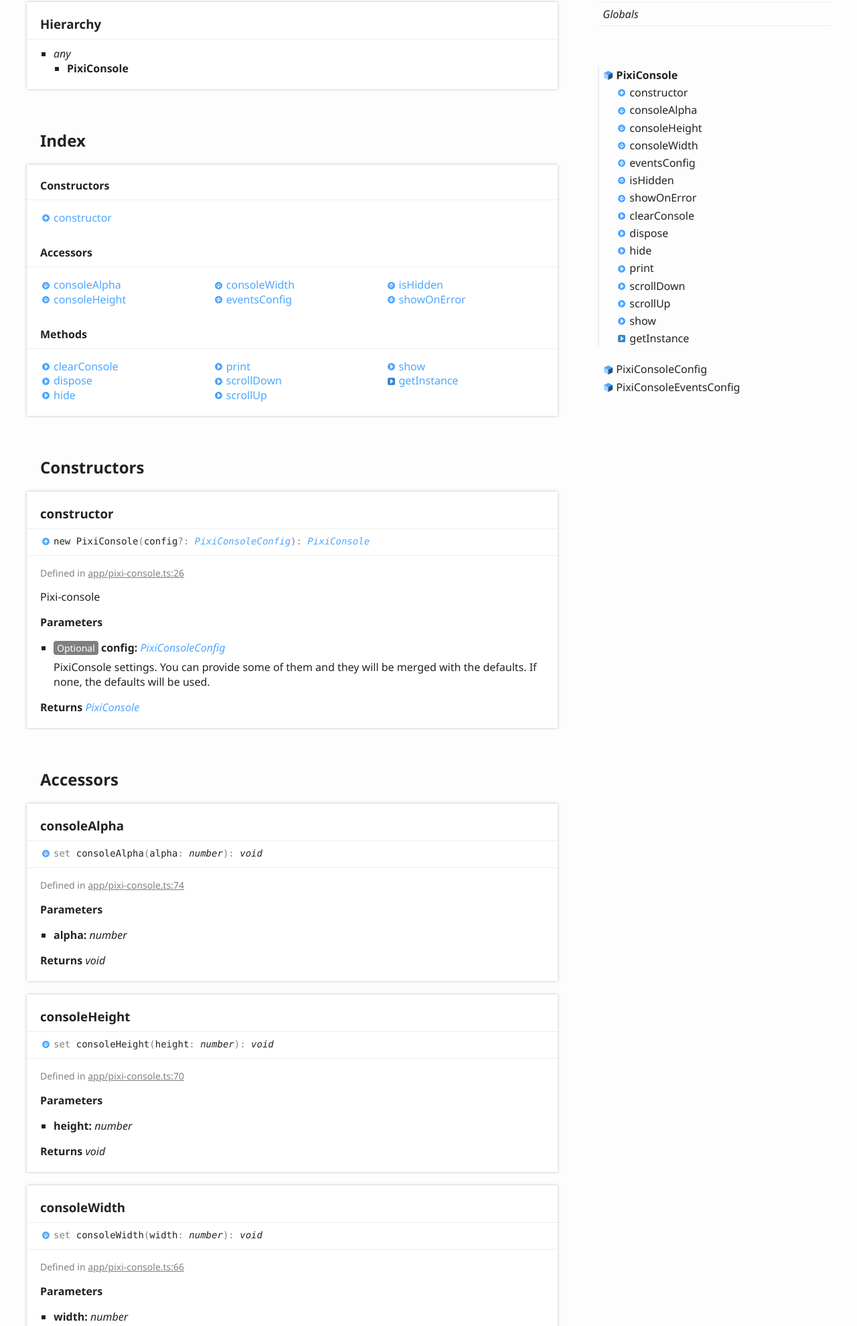
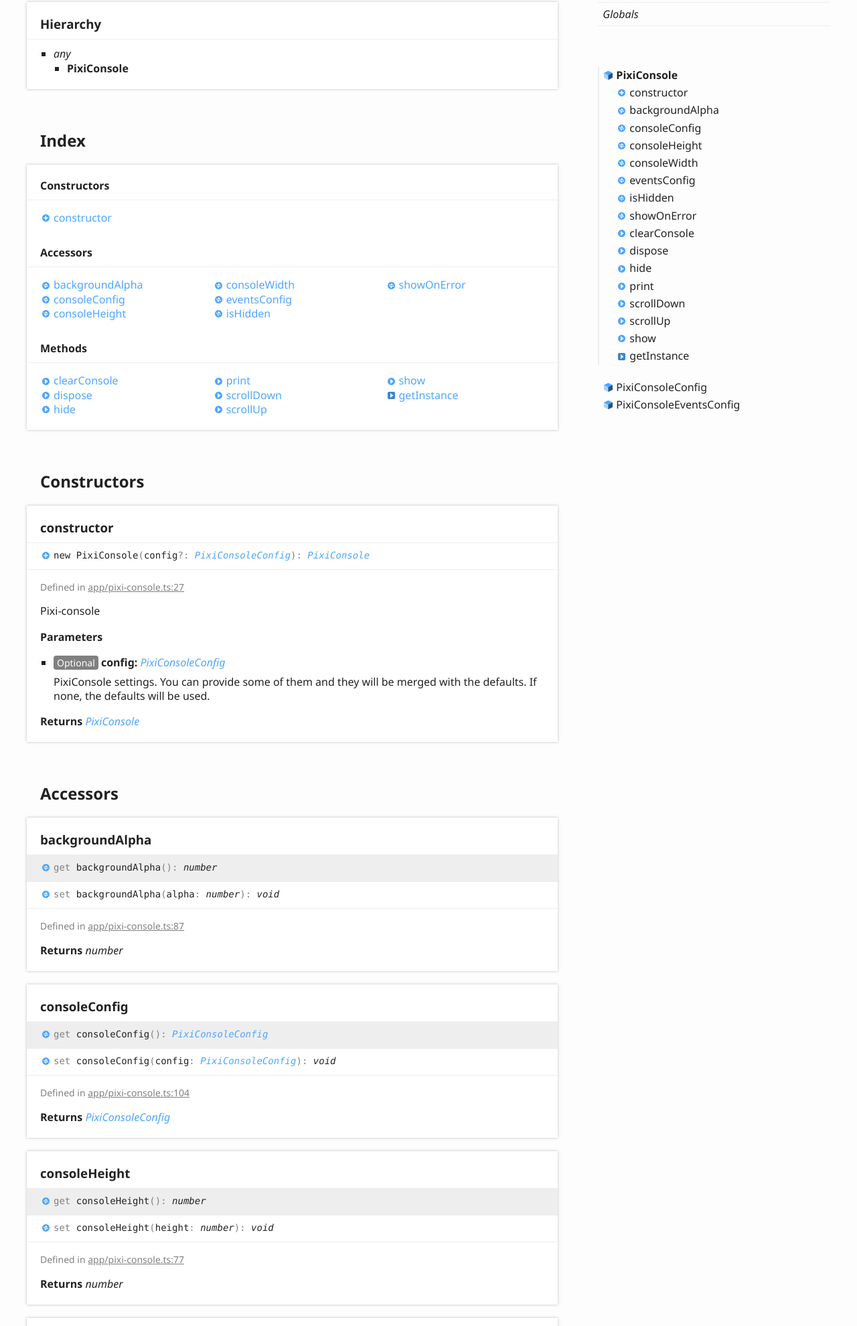
Before and after one commit to yordan-kanchelov/pixi-console, a website: page docs/classes/pixiconsole.html in a window 1280 px wide. Shown: the part 192-2172 px from the top of the page at 67% size. Drawn offline with Linux system fonts and the light colour scheme.

Commit message:
updated docs

```diff
--- a/docs/classes/pixiconsole.html
+++ b/docs/classes/pixiconsole.html
@@ -90,9 +90,10 @@
 						<section class="tsd-index-section ">
 							<h3>Accessors</h3>
 							<ul class="tsd-index-list">
-								<li class="tsd-kind-set-signature tsd-parent-kind-class"><a href="pixiconsole.html#consolealpha" class="tsd-kind-icon">console<wbr>Alpha</a></li>
-								<li class="tsd-kind-set-signature tsd-parent-kind-class"><a href="pixiconsole.html#consoleheight" class="tsd-kind-icon">console<wbr>Height</a></li>
-								<li class="tsd-kind-set-signature tsd-parent-kind-class"><a href="pixiconsole.html#consolewidth" class="tsd-kind-icon">console<wbr>Width</a></li>
+								<li class="tsd-kind-accessor tsd-parent-kind-class"><a href="pixiconsole.html#backgroundalpha" class="tsd-kind-icon">background<wbr>Alpha</a></li>
+								<li class="tsd-kind-accessor tsd-parent-kind-class"><a href="pixiconsole.html#consoleconfig" class="tsd-kind-icon">console<wbr>Config</a></li>
+								<li class="tsd-kind-accessor tsd-parent-kind-class"><a href="pixiconsole.html#consoleheight" class="tsd-kind-icon">console<wbr>Height</a></li>
+								<li class="tsd-kind-accessor tsd-parent-kind-class"><a href="pixiconsole.html#consolewidth" class="tsd-kind-icon">console<wbr>Width</a></li>
 								<li class="tsd-kind-accessor tsd-parent-kind-class"><a href="pixiconsole.html#eventsconfig" class="tsd-kind-icon">events<wbr>Config</a></li>
 								<li class="tsd-kind-get-signature tsd-parent-kind-class"><a href="pixiconsole.html#ishidden" class="tsd-kind-icon">is<wbr>Hidden</a></li>
 								<li class="tsd-kind-accessor tsd-parent-kind-class"><a href="pixiconsole.html#showonerror" class="tsd-kind-icon">show<wbr>OnError</a></li>
@@ -126,7 +127,7 @@
 						<li class="tsd-description">
 							<aside class="tsd-sources">
 								<ul>
-									<li>Defined in <a href="https://github.com/jkanchelov/pixi-console/blob/c054718/src/app/pixi-console.ts#L26">app/pixi-console.ts:26</a></li>
+									<li>Defined in <a href="https://github.com/jkanchelov/pixi-console/blob/374ae66/src/app/pixi-console.ts#L27">app/pixi-console.ts:27</a></li>
 								</ul>
 							</aside>
 							<div class="tsd-comment tsd-typography">
@@ -154,17 +155,26 @@
 			</section>
 			<section class="tsd-panel-group tsd-member-group ">
 				<h2>Accessors</h2>
-				<section class="tsd-panel tsd-member tsd-kind-set-signature tsd-parent-kind-class">
-					<a name="consolealpha" class="tsd-anchor"></a>
-					<h3>console<wbr>Alpha</h3>
-					<ul class="tsd-signatures tsd-kind-set-signature tsd-parent-kind-class">
-						<li class="tsd-signature tsd-kind-icon"><span class="tsd-signature-symbol">set</span> consoleAlpha<span class="tsd-signature-symbol">(</span>alpha<span class="tsd-signature-symbol">: </span><span class="tsd-signature-type">number</span><span class="tsd-signature-symbol">)</span><span class="tsd-signature-symbol">: </span><span class="tsd-signature-type">void</span></li>
+				<section class="tsd-panel tsd-member tsd-kind-accessor tsd-parent-kind-class">
+					<a name="backgroundalpha" class="tsd-anchor"></a>
+					<h3>background<wbr>Alpha</h3>
+					<ul class="tsd-signatures tsd-kind-accessor tsd-parent-kind-class">
+						<li class="tsd-signature tsd-kind-icon"><span class="tsd-signature-symbol">get</span> backgroundAlpha<span class="tsd-signature-symbol">(</span><span class="tsd-signature-symbol">)</span><span class="tsd-signature-symbol">: </span><span class="tsd-signature-type">number</span></li>
+						<li class="tsd-signature tsd-kind-icon"><span class="tsd-signature-symbol">set</span> backgroundAlpha<span class="tsd-signature-symbol">(</span>alpha<span class="tsd-signature-symbol">: </span><span class="tsd-signature-type">number</span><span class="tsd-signature-symbol">)</span><span class="tsd-signature-symbol">: </span><span class="tsd-signature-type">void</span></li>
 					</ul>
 					<ul class="tsd-descriptions">
 						<li class="tsd-description">
 							<aside class="tsd-sources">
 								<ul>
-									<li>Defined in <a href="https://github.com/jkanchelov/pixi-console/blob/c054718/src/app/pixi-console.ts#L74">app/pixi-console.ts:74</a></li>
+									<li>Defined in <a href="https://github.com/jkanchelov/pixi-console/blob/374ae66/src/app/pixi-console.ts#L87">app/pixi-console.ts:87</a></li>
+								</ul>
+							</aside>
+							<h4 class="tsd-returns-title">Returns <span class="tsd-signature-type">number</span></h4>
+						</li>
+						<li class="tsd-description">
+							<aside class="tsd-sources">
+								<ul>
+									<li>Defined in <a href="https://github.com/jkanchelov/pixi-console/blob/374ae66/src/app/pixi-console.ts#L91">app/pixi-console.ts:91</a></li>
 								</ul>
 							</aside>
 							<h4 class="tsd-parameters-title">Parameters</h4>
@@ -177,17 +187,58 @@
 						</li>
 					</ul>
 				</section>
-				<section class="tsd-panel tsd-member tsd-kind-set-signature tsd-parent-kind-class">
+				<section class="tsd-panel tsd-member tsd-kind-accessor tsd-parent-kind-class">
+					<a name="consoleconfig" class="tsd-anchor"></a>
+					<h3>console<wbr>Config</h3>
+					<ul class="tsd-signatures tsd-kind-accessor tsd-parent-kind-class">
+						<li class="tsd-signature tsd-kind-icon"><span class="tsd-signature-symbol">get</span> consoleConfig<span class="tsd-signature-symbol">(</span><span class="tsd-signature-symbol">)</span><span class="tsd-signature-symbol">: </span><a href="pixiconsoleconfig.html" class="tsd-signature-type">PixiConsoleConfig</a></li>
+						<li class="tsd-signature tsd-kind-icon"><span class="tsd-signature-symbol">set</span> consoleConfig<span class="tsd-signature-symbol">(</span>config<span class="tsd-signature-symbol">: </span><a href="pixiconsoleconfig.html" class="tsd-signature-type">PixiConsoleConfig</a><span class="tsd-signature-symbol">)</span><span class="tsd-signature-symbol">: </span><span class="tsd-signature-type">void</span></li>
+					</ul>
+					<ul class="tsd-descriptions">
+						<li class="tsd-description">
+							<aside class="tsd-sources">
+								<ul>
+									<li>Defined in <a href="https://github.com/jkanchelov/pixi-console/blob/374ae66/src/app/pixi-console.ts#L104">app/pixi-console.ts:104</a></li>
+								</ul>
+							</aside>
+							<h4 class="tsd-returns-title">Returns <a href="pixiconsoleconfig.html" class="tsd-signature-type">PixiConsoleConfig</a></h4>
+						</li>
+						<li class="tsd-description">
+							<aside class="tsd-sources">
+								<ul>
+									<li>Defined in <a href="https://github.com/jkanchelov/pixi-console/blob/374ae66/src/app/pixi-console.ts#L108">app/pixi-console.ts:108</a></li>
+								</ul>
+							</aside>
+							<h4 class="tsd-parameters-title">Parameters</h4>
+							<ul class="tsd-parameters">
+								<li>
+									<h5>config: <a href="pixiconsoleconfig.html" class="tsd-signature-type">PixiConsoleConfig</a></h5>
+								</li>
+							</ul>
+							<h4 class="tsd-returns-title">Returns <span class="tsd-signature-type">void</span></h4>
+						</li>
+					</ul>
+				</section>
+				<section class="tsd-panel tsd-member tsd-kind-accessor tsd-parent-kind-class">
 					<a name="consoleheight" class="tsd-anchor"></a>
 					<h3>console<wbr>Height</h3>
-					<ul class="tsd-signatures tsd-kind-set-signature tsd-parent-kind-class">
+					<ul class="tsd-signatures tsd-kind-accessor tsd-parent-kind-class">
+						<li class="tsd-signature tsd-kind-icon"><span class="tsd-signature-symbol">get</span> consoleHeight<span class="tsd-signature-symbol">(</span><span class="tsd-signature-symbol">)</span><span class="tsd-signature-symbol">: </span><span class="tsd-signature-type">number</span></li>
 						<li class="tsd-signature tsd-kind-icon"><span class="tsd-signature-symbol">set</span> consoleHeight<span class="tsd-signature-symbol">(</span>height<span class="tsd-signature-symbol">: </span><span class="tsd-signature-type">number</span><span class="tsd-signature-symbol">)</span><span class="tsd-signature-symbol">: </span><span class="tsd-signature-type">void</span></li>
 					</ul>
 					<ul class="tsd-descriptions">
 						<li class="tsd-description">
 							<aside class="tsd-sources">
 								<ul>
-									<li>Defined in <a href="https://github.com/jkanchelov/pixi-console/blob/c054718/src/app/pixi-console.ts#L70">app/pixi-console.ts:70</a></li>
+									<li>Defined in <a href="https://github.com/jkanchelov/pixi-console/blob/374ae66/src/app/pixi-console.ts#L77">app/pixi-console.ts:77</a></li>
+								</ul>
+							</aside>
+							<h4 class="tsd-returns-title">Returns <span class="tsd-signature-type">number</span></h4>
+						</li>
+						<li class="tsd-description">
+							<aside class="tsd-sources">
+								<ul>
+									<li>Defined in <a href="https://github.com/jkanchelov/pixi-console/blob/374ae66/src/app/pixi-console.ts#L81">app/pixi-console.ts:81</a></li>
 								</ul>
 							</aside>
 							<h4 class="tsd-parameters-title">Parameters</h4>
@@ -200,17 +251,26 @@
 						</li>
 					</ul>
 				</section>
-				<section class="tsd-panel tsd-member tsd-kind-set-signature tsd-parent-kind-class">
+				<section class="tsd-panel tsd-member tsd-kind-accessor tsd-parent-kind-class">
 					<a name="consolewidth" class="tsd-anchor"></a>
 					<h3>console<wbr>Width</h3>
-					<ul class="tsd-signatures tsd-kind-set-signature tsd-parent-kind-class">
+					<ul class="tsd-signatures tsd-kind-accessor tsd-parent-kind-class">
+						<li class="tsd-signature tsd-kind-icon"><span class="tsd-signature-symbol">get</span> consoleWidth<span class="tsd-signature-symbol">(</span><span class="tsd-signature-symbol">)</span><span class="tsd-signature-symbol">: </span><span class="tsd-signature-type">number</span></li>
 						<li class="tsd-signature tsd-kind-icon"><span class="tsd-signature-symbol">set</span> consoleWidth<span class="tsd-signature-symbol">(</span>width<span class="tsd-signature-symbol">: </span><span class="tsd-signature-type">number</span><span class="tsd-signature-symbol">)</span><span class="tsd-signature-symbol">: </span><span class="tsd-signature-type">void</span></li>
 					</ul>
 					<ul class="tsd-descriptions">
 						<li class="tsd-description">
 							<aside class="tsd-sources">
 								<ul>
-									<li>Defined in <a href="https://github.com/jkanchelov/pixi-console/blob/c054718/src/app/pixi-console.ts#L66">app/pixi-console.ts:66</a></li>
+									<li>Defined in <a href="https://github.com/jkanchelov/pixi-console/blob/374ae66/src/app/pixi-console.ts#L67">app/pixi-console.ts:67</a></li>
+								</ul>
+							</aside>
+							<h4 class="tsd-returns-title">Returns <span class="tsd-signature-type">number</span></h4>
+						</li>
+						<li class="tsd-description">
+							<aside class="tsd-sources">
+								<ul>
+									<li>Defined in <a href="https://github.com/jkanchelov/pixi-console/blob/374ae66/src/app/pixi-console.ts#L71">app/pixi-console.ts:71</a></li>
 								</ul>
 							</aside>
 							<h4 class="tsd-parameters-title">Parameters</h4>
@@ -234,7 +294,7 @@
 						<li class="tsd-description">
 							<aside class="tsd-sources">
 								<ul>
-									<li>Defined in <a href="https://github.com/jkanchelov/pixi-console/blob/c054718/src/app/pixi-console.ts#L86">app/pixi-console.ts:86</a></li>
+									<li>Defined in <a href="https://github.com/jkanchelov/pixi-console/blob/374ae66/src/app/pixi-console.ts#L118">app/pixi-console.ts:118</a></li>
 								</ul>
 							</aside>
 							<div class="tsd-comment tsd-typography">
@@ -247,7 +307,7 @@
 						<li class="tsd-description">
 							<aside class="tsd-sources">
 								<ul>
-									<li>Defined in <a href="https://github.com/jkanchelov/pixi-console/blob/c054718/src/app/pixi-console.ts#L93">app/pixi-console.ts:93</a></li>
+									<li>Defined in <a href="https://github.com/jkanchelov/pixi-console/blob/374ae66/src/app/pixi-console.ts#L125">app/pixi-console.ts:125</a></li>
 								</ul>
 							</aside>
 							<div class="tsd-comment tsd-typography">
@@ -275,7 +335,7 @@
 						<li class="tsd-description">
 							<aside class="tsd-sources">
 								<ul>
-									<li>Defined in <a href="https://github.com/jkanchelov/pixi-console/blob/c054718/src/app/pixi-console.ts#L62">app/pixi-console.ts:62</a></li>
+									<li>Defined in <a href="https://github.com/jkanchelov/pixi-console/blob/374ae66/src/app/pixi-console.ts#L63">app/pixi-console.ts:63</a></li>
 								</ul>
 							</aside>
 							<h4 class="tsd-returns-title">Returns <span class="tsd-signature-type">boolean</span></h4>
@@ -293,7 +353,7 @@
 						<li class="tsd-description">
 							<aside class="tsd-sources">
 								<ul>
-									<li>Defined in <a href="https://github.com/jkanchelov/pixi-console/blob/c054718/src/app/pixi-console.ts#L78">app/pixi-console.ts:78</a></li>
+									<li>Defined in <a href="https://github.com/jkanchelov/pixi-console/blob/374ae66/src/app/pixi-console.ts#L96">app/pixi-console.ts:96</a></li>
 								</ul>
 							</aside>
 							<h4 class="tsd-returns-title">Returns <span class="tsd-signature-type">boolean</span></h4>
@@ -301,7 +361,7 @@
 						<li class="tsd-description">
 							<aside class="tsd-sources">
 								<ul>
-									<li>Defined in <a href="https://github.com/jkanchelov/pixi-console/blob/c054718/src/app/pixi-console.ts#L82">app/pixi-console.ts:82</a></li>
+									<li>Defined in <a href="https://github.com/jkanchelov/pixi-console/blob/374ae66/src/app/pixi-console.ts#L100">app/pixi-console.ts:100</a></li>
 								</ul>
 							</aside>
 							<h4 class="tsd-parameters-title">Parameters</h4>
@@ -327,7 +387,7 @@
 						<li class="tsd-description">
 							<aside class="tsd-sources">
 								<ul>
-									<li>Defined in <a href="https://github.com/jkanchelov/pixi-console/blob/c054718/src/app/pixi-console.ts#L143">app/pixi-console.ts:143</a></li>
+									<li>Defined in <a href="https://github.com/jkanchelov/pixi-console/blob/374ae66/src/app/pixi-console.ts#L171">app/pixi-console.ts:171</a></li>
 								</ul>
 							</aside>
 							<h4 class="tsd-returns-title">Returns <a href="pixiconsole.html" class="tsd-signature-type">PixiConsole</a></h4>
@@ -344,7 +404,7 @@
 						<li class="tsd-description">
 							<aside class="tsd-sources">
 								<ul>
-									<li>Defined in <a href="https://github.com/jkanchelov/pixi-console/blob/c054718/src/app/pixi-console.ts#L166">app/pixi-console.ts:166</a></li>
+									<li>Defined in <a href="https://github.com/jkanchelov/pixi-console/blob/374ae66/src/app/pixi-console.ts#L194">app/pixi-console.ts:194</a></li>
 								</ul>
 							</aside>
 							<h4 class="tsd-returns-title">Returns <span class="tsd-signature-type">void</span></h4>
@@ -361,7 +421,7 @@
 						<li class="tsd-description">
 							<aside class="tsd-sources">
 								<ul>
-									<li>Defined in <a href="https://github.com/jkanchelov/pixi-console/blob/c054718/src/app/pixi-console.ts#L105">app/pixi-console.ts:105</a></li>
+									<li>Defined in <a href="https://github.com/jkanchelov/pixi-console/blob/374ae66/src/app/pixi-console.ts#L137">app/pixi-console.ts:137</a></li>
 								</ul>
 							</aside>
 							<h4 class="tsd-returns-title">Returns <a href="pixiconsole.html" class="tsd-signature-type">PixiConsole</a></h4>
@@ -378,7 +438,7 @@
 						<li class="tsd-description">
 							<aside class="tsd-sources">
 								<ul>
-									<li>Defined in <a href="https://github.com/jkanchelov/pixi-console/blob/c054718/src/app/pixi-console.ts#L111">app/pixi-console.ts:111</a></li>
+									<li>Defined in <a href="https://github.com/jkanchelov/pixi-console/blob/374ae66/src/app/pixi-console.ts#L143">app/pixi-console.ts:143</a></li>
 								</ul>
 							</aside>
 							<h4 class="tsd-parameters-title">Parameters</h4>
@@ -387,10 +447,10 @@
 									<h5>message: <span class="tsd-signature-type">string</span></h5>
 								</li>
 								<li>
-									<h5><span class="tsd-flag ts-flagDefault value">Default value</span> color: <span class="tsd-signature-type">number</span><span class="tsd-signature-symbol"> =&nbsp;-1</span></h5>
+									<h5><span class="tsd-flag ts-flagDefault value">Default value</span> color: <span class="tsd-signature-type">number</span><span class="tsd-signature-symbol"> =&nbsp;this._config.fontColor</span></h5>
 								</li>
 								<li>
-									<h5><span class="tsd-flag ts-flagDefault value">Default value</span> fontSize: <span class="tsd-signature-type">number</span><span class="tsd-signature-symbol"> =&nbsp;-1</span></h5>
+									<h5><span class="tsd-flag ts-flagDefault value">Default value</span> fontSize: <span class="tsd-signature-type">number</span><span class="tsd-signature-symbol"> =&nbsp;this._config.fontSize</span></h5>
 								</li>
 							</ul>
 							<h4 class="tsd-returns-title">Returns <a href="pixiconsole.html" class="tsd-signature-type">PixiConsole</a></h4>
@@ -407,7 +467,7 @@
 						<li class="tsd-description">
 							<aside class="tsd-sources">
 								<ul>
-									<li>Defined in <a href="https://github.com/jkanchelov/pixi-console/blob/c054718/src/app/pixi-console.ts#L160">app/pixi-console.ts:160</a></li>
+									<li>Defined in <a href="https://github.com/jkanchelov/pixi-console/blob/374ae66/src/app/pixi-console.ts#L188">app/pixi-console.ts:188</a></li>
 								</ul>
 							</aside>
 							<h4 class="tsd-parameters-title">Parameters</h4>
@@ -433,7 +493,7 @@
 						<li class="tsd-description">
 							<aside class="tsd-sources">
 								<ul>
-									<li>Defined in <a href="https://github.com/jkanchelov/pixi-console/blob/c054718/src/app/pixi-console.ts#L152">app/pixi-console.ts:152</a></li>
+									<li>Defined in <a href="https://github.com/jkanchelov/pixi-console/blob/374ae66/src/app/pixi-console.ts#L180">app/pixi-console.ts:180</a></li>
 								</ul>
 							</aside>
 							<h4 class="tsd-parameters-title">Parameters</h4>
@@ -459,7 +519,7 @@
 						<li class="tsd-description">
 							<aside class="tsd-sources">
 								<ul>
-									<li>Defined in <a href="https://github.com/jkanchelov/pixi-console/blob/c054718/src/app/pixi-console.ts#L99">app/pixi-console.ts:99</a></li>
+									<li>Defined in <a href="https://github.com/jkanchelov/pixi-console/blob/374ae66/src/app/pixi-console.ts#L131">app/pixi-console.ts:131</a></li>
 								</ul>
 							</aside>
 							<h4 class="tsd-returns-title">Returns <a href="pixiconsole.html" class="tsd-signature-type">PixiConsole</a></h4>
@@ -476,7 +536,7 @@
 						<li class="tsd-description">
 							<aside class="tsd-sources">
 								<ul>
-									<li>Defined in <a href="https://github.com/jkanchelov/pixi-console/blob/c054718/src/app/pixi-console.ts#L15">app/pixi-console.ts:15</a></li>
+									<li>Defined in <a href="https://github.com/jkanchelov/pixi-console/blob/374ae66/src/app/pixi-console.ts#L15">app/pixi-console.ts:15</a></li>
 								</ul>
 							</aside>
 							<h4 class="tsd-returns-title">Returns <a href="pixiconsole.html" class="tsd-signature-type">PixiConsole</a></h4>
@@ -503,13 +563,16 @@
 							<li class=" tsd-kind-constructor tsd-parent-kind-class">
 								<a href="pixiconsole.html#constructor" class="tsd-kind-icon">constructor</a>
 							</li>
-							<li class=" tsd-kind-set-signature tsd-parent-kind-class">
-								<a href="pixiconsole.html#consolealpha" class="tsd-kind-icon">console<wbr>Alpha</a>
+							<li class=" tsd-kind-accessor tsd-parent-kind-class">
+								<a href="pixiconsole.html#backgroundalpha" class="tsd-kind-icon">background<wbr>Alpha</a>
 							</li>
-							<li class=" tsd-kind-set-signature tsd-parent-kind-class">
+							<li class=" tsd-kind-accessor tsd-parent-kind-class">
+								<a href="pixiconsole.html#consoleconfig" class="tsd-kind-icon">console<wbr>Config</a>
+							</li>
+							<li class=" tsd-kind-accessor tsd-parent-kind-class">
 								<a href="pixiconsole.html#consoleheight" class="tsd-kind-icon">console<wbr>Height</a>
 							</li>
-							<li class=" tsd-kind-set-signature tsd-parent-kind-class">
+							<li class=" tsd-kind-accessor tsd-parent-kind-class">
 								<a href="pixiconsole.html#consolewidth" class="tsd-kind-icon">console<wbr>Width</a>
 							</li>
 							<li class=" tsd-kind-accessor tsd-parent-kind-class">
```
Also changed, not shown: docs/classes/pixiconsoleconfig.html (+26 -26 lines), docs/classes/pixiconsoleeventsconfig.html (+3 -3 lines), docs/index.html (+2 -1 lines), docs/assets/js/search.js.
